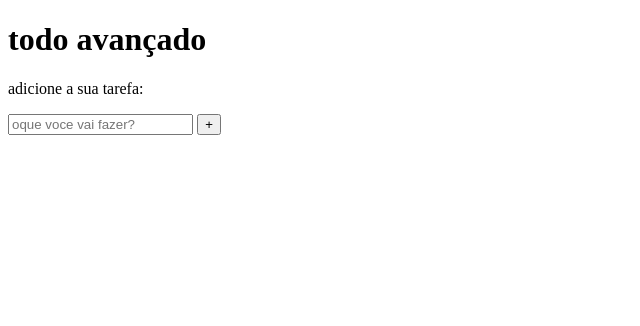
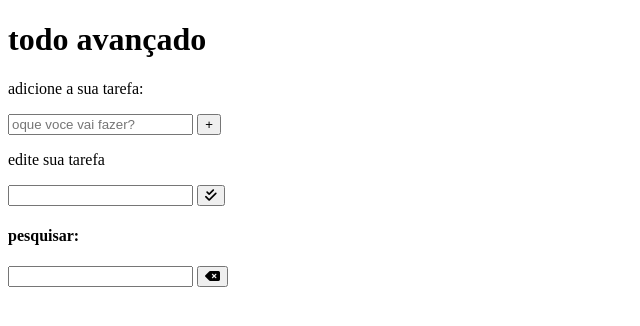
Before and after one commit to cris24tayler/todo_avan-ado, a plain HTML site: page index.html in a window 1280 px wide. Shown: the whole page, without its empty margins (0-640 px from the left). Drawn offline with Linux system fonts and the light colour scheme.

Commit message:
adiciona botão de excluir

```diff
--- a/index.html
+++ b/index.html
@@ -5,7 +5,7 @@
     <meta http-equiv='X-UA-Compatible' content='IE=edge'>
     <title>todo avançado</title>
     <meta name='viewport' content='width=device-width, initial-scale=1'>
-    <!--font awwsome-->
+    <!--font awesome-->
     <link rel="stylesheet" href="https://cdnjs.cloudflare.com/ajax/libs/font-awesome/6.5.2/css/all.min.css" integrity="sha512-SnH5WK+bZxgPHs44uWIX+LLJAJ9/2PkPKZ5QiAj6Ta86w+fsb2TkcmfRyVX3pBnMFcV7oQPJkl9QevSCWr3W6A==" crossorigin="anonymous" referrerpolicy="no-referrer" />
     <link rel='stylesheet' type='text/css' media='screen' href='style.css'>
     <script src='script.js' defer></script>
@@ -15,7 +15,7 @@
         <header>
             <h1>todo avançado</h1>
         </header>
-        <form id="todo-fora"></form>
+        <form id="todo-fora">
             <p>adicione a sua tarefa:</p>
             <div class="form-control">
                 <input type="text" id="todo-input" placeholder="oque voce vai fazer?">
@@ -23,6 +23,29 @@
                     <i class="fa-thin fa-plus"></i>
                 </button>
             </div>
+        </form>
+
+        <form id="edit-form">
+            <p>edite sua tarefa</p>
+            <div class="form-control">
+                <input type="text" id="edit-input">
+                <button type="submit">
+                    <i class="fa-solid fa-check-double"></i>
+                </button>
+            </div>
+
+        </form>
+        <div id="toolbar">
+            <div id="search">
+                <h4>pesquisar:</h4>
+                <form>
+                    <input type="text" id="search-input">
+                    <button id="erase-button">
+                        <i class="fa-solid fa-delete-left"></i>
+                    </button>
+                </form>
+            </div>
+        </div>
     </div>
 </body>
 </html>
```
